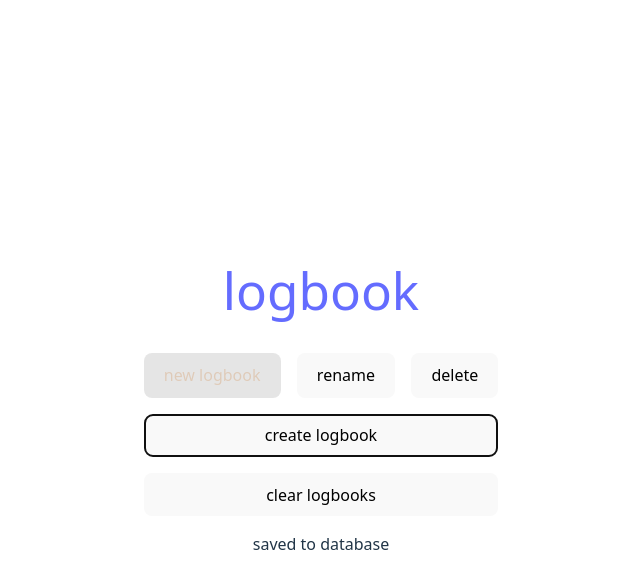
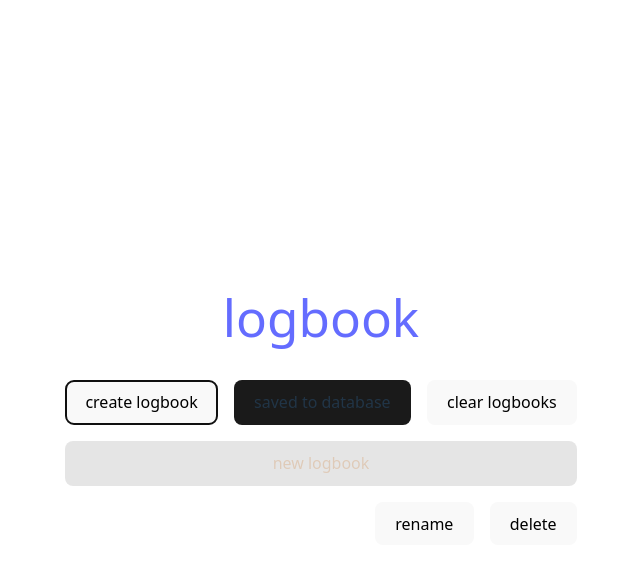
Before and after one commit to cruftbusters/logbook, a React (Vite) app: page / in a window 1280 px wide. Both pictures are taken after a click on the button "create logbook". Shown: the top 588 px of the page, without its empty margins (319-959 px from the left). Built offline with nearby package versions, Linux system fonts and the light colour scheme.

Commit message:
refactor flex list

```diff
--- a/src/Experience.tsx
+++ b/src/Experience.tsx
@@ -1,30 +1,38 @@
 import { useLogbooks } from './useLogbooks'
+import { FlexRow, FlexColumn, List, ListItem } from './FlexList'
 import { LogbookListItem } from './LogbookListItem'
 
 export function Experience() {
   const { list, status, ...actions } = useLogbooks()
 
   return (
-    <p
-      style={{
-        display: 'flex',
-        flexDirection: 'column',
-        gridGap: '1em',
-      }}
-    >
+    <FlexColumn style={{ gap: '1em' }}>
+      <FlexRow>
+        <button onClick={actions.create}>create logbook</button>
+        <span role="status" className="like-button">
+          {status}
+        </span>
+        <button hidden={list.items.length < 1} onClick={actions.clear}>
+          clear logbooks
+        </button>
+      </FlexRow>
+      <FlexRow>
+        <List>
+          <FlexColumn>
             {list.items.map((logbook) => (
+              <FlexRow key={logbook.id}>
+                <ListItem>
                   <LogbookListItem
-          key={logbook.id}
                     logbook={logbook}
                     ondelete={() => actions.delete(logbook.id)}
                     onrename={(title) => actions.rename(logbook.id, title)}
                   />
+                </ListItem>
+              </FlexRow>
             ))}
-      <button onClick={actions.create}>create logbook</button>
-      <button hidden={list.items.length < 1} onClick={actions.clear}>
-        clear logbooks
-      </button>
-      <span role="status">{status}</span>
-    </p>
+          </FlexColumn>
+        </List>
+      </FlexRow>
+    </FlexColumn>
   )
 }
--- /dev/null
+++ b/src/FlexList.tsx
@@ -0,0 +1,45 @@
+import { PropsWithChildren, CSSProperties } from 'react'
+
+export function FlexColumn({
+  children,
+  style,
+}: PropsWithChildren & { style?: CSSProperties }) {
+  return (
+    <div
+      style={{
+        gap: 'inherit',
+        ...style,
+        flex: '1',
+        display: 'flex',
+        flexDirection: 'column',
+      }}
+    >
+      {children}
+    </div>
+  )
+}
+export function FlexRow({ children }: PropsWithChildren) {
+  return <div style={{ display: 'flex', gap: 'inherit' }}>{children}</div>
+}
+
+export function List({ children }: PropsWithChildren) {
+  return (
+    <ul
+      style={{
+        margin: '0',
+        padding: '0',
+        flex: '1',
+        display: 'block',
+        gap: 'inherit',
+      }}
+    >
+      {children}
+    </ul>
+  )
+}
+
+export function ListItem({ children }: PropsWithChildren) {
+  return (
+    <li style={{ flex: '1', display: 'block', gap: 'inherit' }}>{children}</li>
+  )
+}
--- a/src/LogbookListItem.tsx
+++ b/src/LogbookListItem.tsx
@@ -1,5 +1,6 @@
 import { useState } from 'react'
 import { Logbook } from './types'
+import { FlexColumn, FlexRow } from './FlexList'
 
 export function LogbookListItem({
   logbook,
@@ -14,25 +15,24 @@ export function LogbookListItem({
   const [title, setTitle] = useState(logbook.title)
 
   return (
-    <li
+    <FlexColumn>
+      <FlexRow>
+        <span
+          className="like-button"
           style={{
-        display: 'inherit',
-        gridGap: '1em',
+            filter: 'invert()',
+            flex: '1',
           }}
+          hidden={isTitleEdit}
         >
-      <span className="like-button" style={{ flex: '1' }} hidden={isTitleEdit}>
           {logbook.title}
         </span>
-      <button
-        hidden={isTitleEdit}
-        onClick={() => {
-          setTitleEdit(true)
-        }}
-      >
-        rename
-      </button>
         <input
           aria-label="name"
+          className="like-button"
+          style={{
+            flex: '1',
+          }}
           hidden={!isTitleEdit}
           onChange={(e) => setTitle(e.target.value)}
           value={title}
@@ -55,7 +55,18 @@ export function LogbookListItem({
         >
           discard
         </button>
+      </FlexRow>
+      <FlexRow>
+        <span style={{ flex: '1' }} />
+        <button
+          onClick={() => {
+            setTitleEdit(true)
+          }}
+        >
+          rename
+        </button>
         <button onClick={ondelete}>delete</button>
-    </li>
+      </FlexRow>
+    </FlexColumn>
   )
 }
--- a/src/index.css
+++ b/src/index.css
@@ -59,7 +59,6 @@ button:focus-visible {
   border: 1px solid transparent;
   padding: 0.6em 1.2em;
   background-color: #1a1a1a;
-  filter: invert();
 }
 
 @media (prefers-color-scheme: light) {
```
Lines whose indentation alone changed are shown as unchanged.
